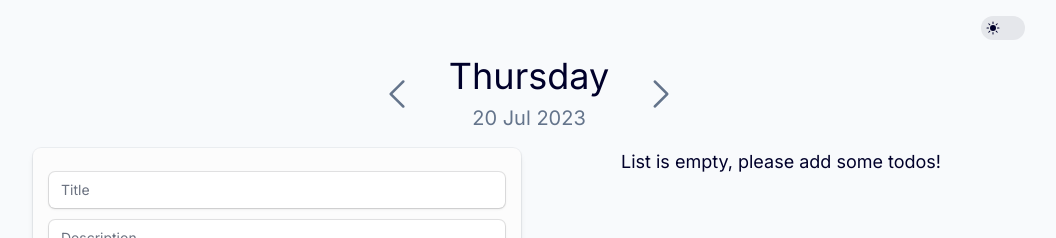
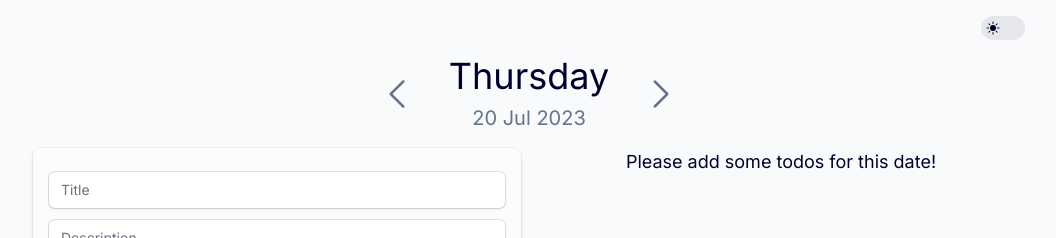
Before and after one commit to PetterFogel/nextjs-tailwind-zustand-todo-project, a Next.js app: page / in a window 1280 px wide. Shown: the top 238 px of the page, without its empty margins (111-1167 px from the left). Built offline with nearby package versions, Linux system fonts and the light colour scheme.

Commit message:
Add logic to filer todos by date

```diff
--- a/components/todo-container/TodoContainer.tsx
+++ b/components/todo-container/TodoContainer.tsx
@@ -19,7 +19,7 @@ export const TodoContainer: FC = () => {
 
   useEffect(() => {
     if (typeof window === "undefined") return;
-    const list = JSON.parse(localStorage.getItem("todoList") || "[]");
+    const list: Todo[] = JSON.parse(localStorage.getItem("todoList") || "[]");
     setTodos(list);
   }, []);
 
@@ -34,10 +34,12 @@ export const TodoContainer: FC = () => {
       dayName: date.toLocaleString("en-GB", { weekday: "long" }),
       date: date.toLocaleString("en-GB", { dateStyle: "medium" })
     });
-  }, [dateValue]);
+  }, [dateValue, todos]);
 
   const decreaseDateHandler = () => setDateValue((dateValue) => dateValue - 1);
   const increaseDateHandler = () => setDateValue((dateValue) => dateValue + 1);
+
+  const todosByDate = todos.filter((t) => t.createdAt === selectedDate.date);
 
   return (
     <>
@@ -48,13 +50,13 @@ export const TodoContainer: FC = () => {
       />
       <div className="flex flex-col gap-4 text-sm lg:flex-row">
         <TodoForm onAddTodoClick={addTodoHandler} selectedDate={selectedDate.date} />
-        {!todos || todos.length === 0 ? (
+        {!todos || todosByDate.length === 0 ? (
           <div className="flex-1 px-4 text-center">
-            <h2 className="text-base md:text-lg">List is empty, please add some todos!</h2>
+            <h2 className="text-base md:text-lg">Please add some todos for this date!</h2>
           </div>
         ) : (
           <TodoList
-            todos={todos}
+            todos={todosByDate}
             onDeleteTodoClick={deleteTodoHandler}
             onCheckTodoClick={todoCheckHandler}
           />
--- a/types/todo.ts
+++ b/types/todo.ts
@@ -3,4 +3,5 @@ export interface Todo {
   title: string;
   description: string;
   isDone: boolean;
+  createdAt: string;
 }
```
